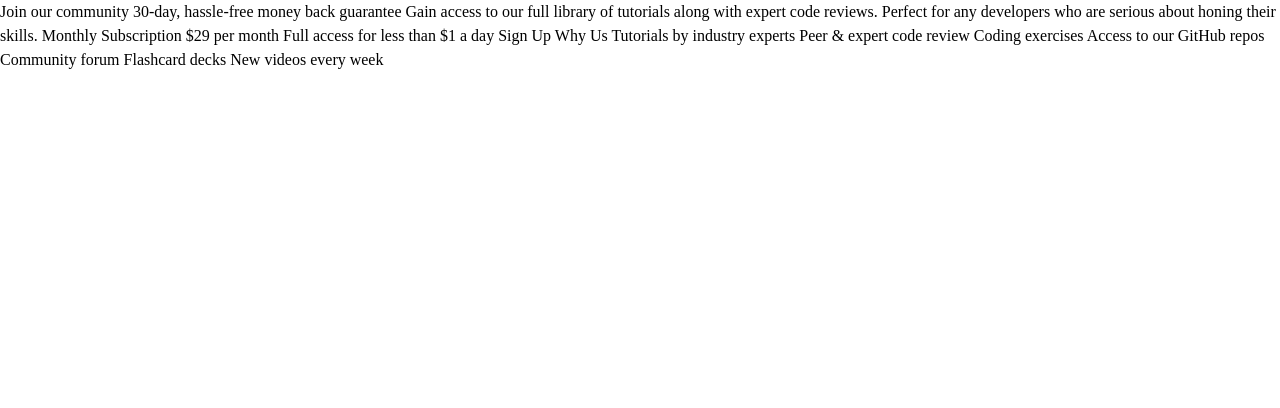
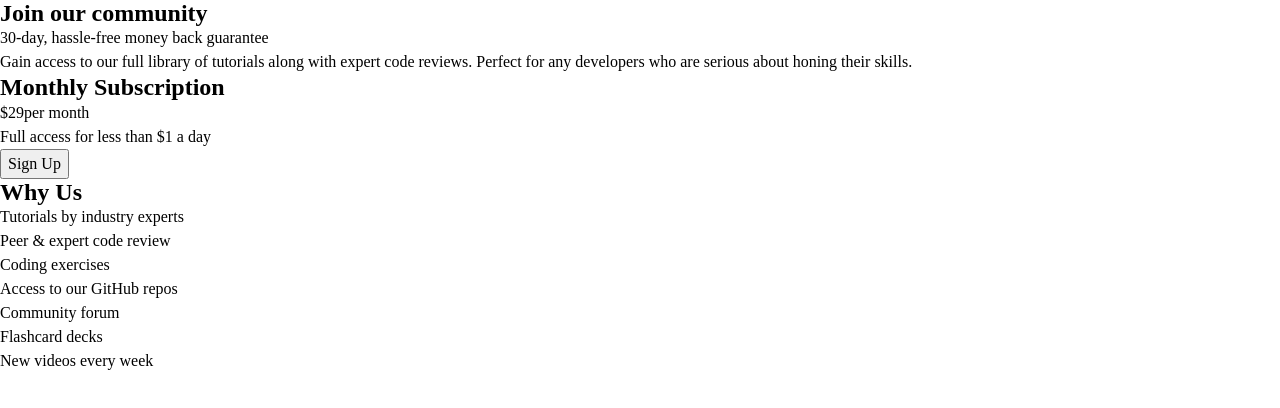
Before and after one commit to thisisadityarao/FM-single-price-grid-component, a plain HTML site: page index.html in a window 1280 px wide. Drawn offline with Linux system fonts and the light colour scheme.

Commit message:
Markup html content with semantic tags

```diff
--- a/index.html
+++ b/index.html
@@ -34,30 +34,39 @@
 </head>
 
 <body>
-  Join our community
+  <main>
 
-  30-day, hassle-free money back guarantee
+    <div class="container">
 
-  Gain access to our full library of tutorials along with expert code reviews.
-  Perfect for any developers who are serious about honing their skills.
+      <article class="community">
+        <h2>Join our community</h2>
+        <p class="accent">30-day, hassle-free money back guarantee</p>
+        <p>Gain access to our full library of tutorials along with expert code reviews.
+          Perfect for any developers who are serious about honing their skills.</p>
+      </article>
 
-  Monthly Subscription
+      <article class="subscription">
+        <h2>Monthly Subscription</h2>
+        <p class="currency"><span>&dollar;29</span>per month</p>
+        <p>Full access for less than &dollar;1 a day</p>
+        <button type="button">Sign Up</button>
+      </article>
 
-  &dollar;29 per month
+      <article class="reasons">
+        <h2>Why Us</h2>
+        <p>Tutorials by industry experts</p>
+        <p>Peer &amp; expert code review</p>
+        <p>Coding exercises</p>
+        <p>Access to our GitHub repos</p>
+        <p>Community forum</p>
+        <p>Flashcard decks</p>
+        <p>New videos every week</p>
+      </article>
 
-  Full access for less than &dollar;1 a day
+    </div>
 
-  Sign Up
+  </main>
 
-  Why Us
-
-  Tutorials by industry experts
-  Peer &amp; expert code review
-  Coding exercises
-  Access to our GitHub repos
-  Community forum
-  Flashcard decks
-  New videos every week
   <!--
   <footer>
     <p class="attribution">
```
